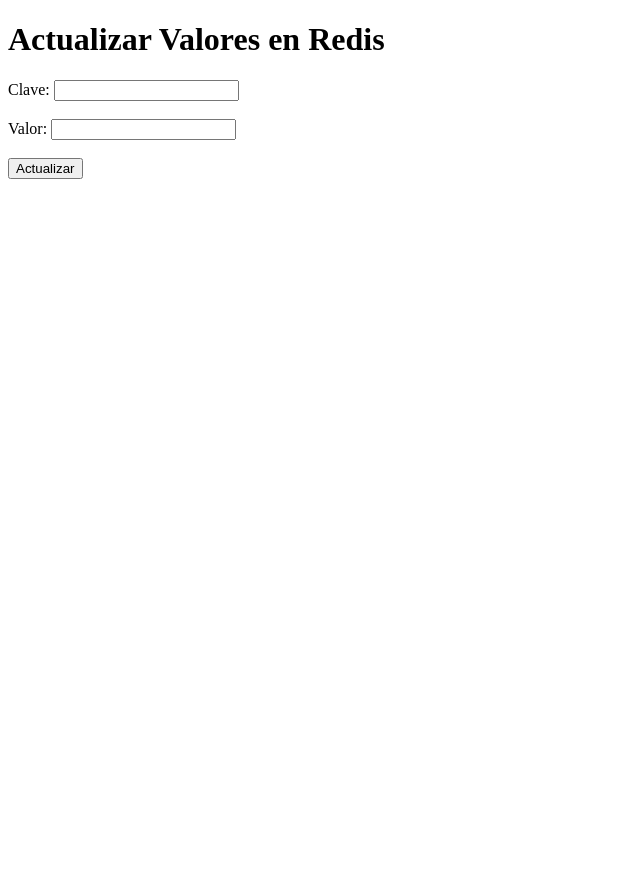
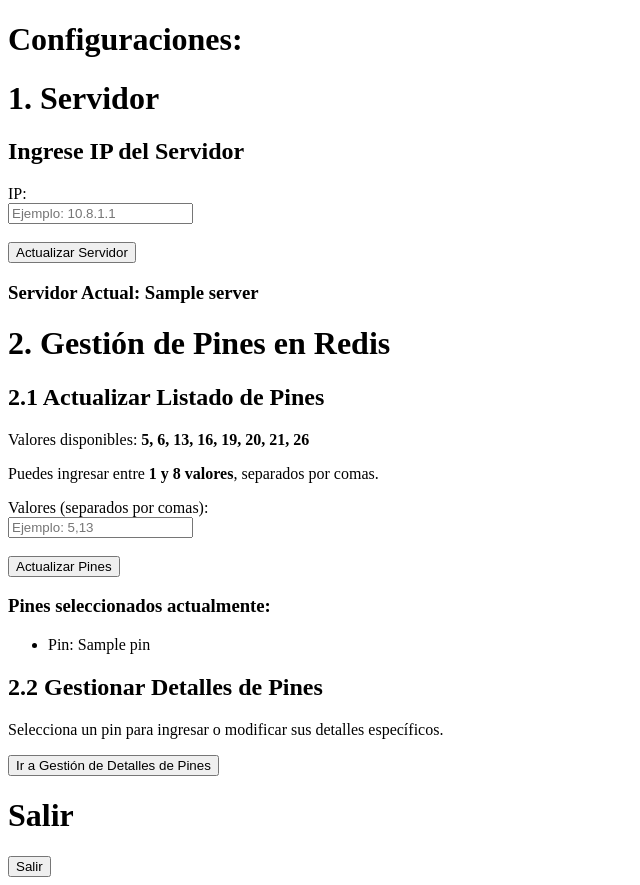
Before and after one commit to rvargas18/primera_interfaz, a Flask app: template templates/index.html in a window 1280 px wide. Shown: the whole page, without its empty margins (0-640 px from the left). Before the commit the page ends 179 px from the top, so only its background shows below. Run offline with Flask 3, Linux system fonts and the light colour scheme; the template is opened without the code that fills it: most values are stand-ins (such as "Sample title", 1, 10 or a date in 2020).

Commit message:
agrega login y vistas de detalles de configuracion

```diff
--- a/app.py
+++ b/app.py
@@ -1,8 +1,9 @@
-from flask import Flask, render_template, request, redirect, url_for, Response
+from flask import Flask, render_template, request, redirect, url_for, Response, session
 import redis
 import functools
 
 app = Flask(__name__)
+app.secret_key = 'secret_key_rvo'
 
 # Conexión a Redis
 r = redis.Redis(host='localhost', port=6379, decode_responses=True)
@@ -32,18 +33,126 @@ def requires_auth(f):
         return f(*args, **kwargs)
     return decorated
 
+@app.route('/login', methods=['GET', 'POST'])
+def login():
+    if request.method == 'POST':
+        username = request.form['username']
+        password = request.form['password']
+        if check_auth(username, password):
+            return redirect(url_for('index'))
+        else:
+            return "Credenciales incorrectas", 401
+    return render_template('login.html')
+
+
+@app.route('/logout', methods=['GET'])
+def logout():
+    try:
+        return redirect(url_for('login'))  # Redirige al index
+    except Exception as e:
+        return f"Error en logout: {str(e)}", 500
+
+
 @app.route('/')
 @requires_auth
 def index():
-    return render_template('index.html')
+    key = 'selected_pins'
+    selected_pins = r.lrange(key, 0, -1)  # Obtener lista de pines seleccionados
+    selected_pins = [int(pin) for pin in selected_pins]  # Convertir a enteros
+    server = r.get('server')
+    # server = _server.decode('utf-8') if _server else 'localhost'
 
-@app.route('/update', methods=['POST'])
+    return render_template('index.html', selected_pins=selected_pins, server=server)
+
+
+@app.route('/update_pines', methods=['POST'])
 @requires_auth
-def update():
-    key = request.form['key']
-    value = request.form['value']
-    r.set(key, value)
+def update_pines():
+    # La clave es fija: "pines"
+    key = 'pines'
+    key2 = 'selected_pins'
+    # Obtener los valores enviados desde el formulario
+    values = request.form['value']
+    # Convertir la cadena en una lista de números (suponiendo que los valores están separados por comas)
+    try:
+        value_list = [int(x.strip()) for x in values.split(',')]
+    except ValueError:
+        return "Todos los valores deben ser números separados por comas.", 400
+
+    # Validar la cantidad de valores
+    if not (1 <= len(value_list) <= 8):
+        return "Debes ingresar entre 1 y 8 valores.", 400
+
+    # Actualizar la lista en Redis
+    r.delete(key)  # Borra la lista anterior
+    r.set(key, "{}".format(values))  # Agrega los nuevos valores
+
+    # Guardar los valores en Redis
+    r.delete(key2)  # Eliminar la lista anterior
+    r.rpush(key2, *value_list)  # Guardar los nuevos valores
+
     return redirect(url_for('index'))
+
+
+@app.route('/update_server', methods=['POST'])
+@requires_auth
+def update_server():
+    key = 'server'
+    server = request.form['server']
+    r.set(key, "{}".format(server))
+
+    return redirect(url_for('index'))
+
+
+@app.route('/update_details')
+@requires_auth
+def update_details_form():
+    key = 'selected_pins'
+    selected_pins = r.lrange(key, 0, -1)  # Obtener los valores de la lista
+    selected_pins = [int(pin) for pin in selected_pins]  # Convertir a enteros
+
+    return render_template('update_details.html', selected_pins=selected_pins)
+
+
+@app.route('/update_details', methods=['GET', 'POST'])
+@requires_auth
+def update_details():
+    try:
+        key = 'selected_pins'
+        selected_pins = r.lrange(key, 0, -1)
+        selected_pins = [int(pin) for pin in selected_pins]
+
+        if request.method == 'POST':
+            # Leer los datos enviados desde el formulario
+            pin = int(request.form['pin'])
+            device = request.form['device']
+            habilitacion_zsf = request.form.get('habilitacion_zsf', '0')
+            tiempo_zsf = int(request.form['tiempo_zsf'])
+            habilitacion_osf = request.form.get('habilitacion_osf', '0')
+            tiempo_osf = int(request.form['tiempo_osf'])
+
+            # Guardar los datos en Redis con las claves especificadas
+            r.set(f'devid_{pin}', device)
+            r.set(f'zsf_{pin}', habilitacion_zsf)
+            r.set(f'tl_zs_{pin}', tiempo_zsf)
+            r.set(f'osf_{pin}', habilitacion_osf)
+            r.set(f'tl_os_{pin}', tiempo_osf)
+
+            # Pasar los valores a la plantilla
+            return render_template('update_details.html',
+                                selected_pins=selected_pins,
+                                selected_pin=pin,
+                                device=device,
+                                habilitacion_zsf=habilitacion_zsf,
+                                tiempo_zsf=tiempo_zsf,
+                                habilitacion_osf=habilitacion_osf,
+                                tiempo_osf=tiempo_osf)
+
+        # Para GET: Mostrar los valores por defecto si no se ha enviado el formulario
+        return render_template('update_details.html', selected_pins=selected_pins)
+    except Exception as e:
+        return f"Ocurrió un error: {e}", 400
+
 
 if __name__ == '__main__':
     app.run(host='0.0.0.0', port=5000)
--- a/templates/index.html
+++ b/templates/index.html
@@ -1,16 +1,48 @@
 <!DOCTYPE html>
 <html>
 <head>
-    <title>Actualizar Valores en Redis</title>
+    <title>Gestión de Configuraciones</title>
 </head>
 <body>
-    <h1>Actualizar Valores en Redis</h1>
-    <form action="/update" method="post">
-        <label for="key">Clave:</label>
-        <input type="text" id="key" name="key"><br><br>
-        <label for="value">Valor:</label>
-        <input type="text" id="value" name="value"><br><br>
-        <input type="submit" value="Actualizar">
+    <h1>Configuraciones:</h1>
+
+    <h1>1. Servidor</h1>
+
+    <h2>Ingrese IP del Servidor</h2>
+
+    <form action="/update_server" method="post">
+        <label for="server">IP:</label><br>
+        <input type="text" id="server" name="server" placeholder="Ejemplo: 10.8.1.1"><br><br>
+        <input type="submit" value="Actualizar Servidor">
+    </form>
+    <h3>Servidor Actual: {{ server }}</h3>
+
+    <h1>2. Gestión de Pines en Redis</h1>
+
+    <h2>2.1 Actualizar Listado de Pines</h2>
+    <p>Valores disponibles: <strong>5, 6, 13, 16, 19, 20, 21, 26</strong></p>
+    <p>Puedes ingresar entre <strong>1 y 8 valores</strong>, separados por comas.</p>
+    <form action="/update_pines" method="post">
+        <label for="value">Valores (separados por comas):</label><br>
+        <input type="text" id="value" name="value" placeholder="Ejemplo: 5,13"><br><br>
+        <input type="submit" value="Actualizar Pines">
+    </form>
+    <h3>Pines seleccionados actualmente:</h3>
+    <ul>
+        {% for pin in selected_pins %}
+            <li>Pin: {{ pin }}</li>
+        {% endfor %}
+    </ul>
+
+    <h2>2.2 Gestionar Detalles de Pines</h2>
+    <p>Selecciona un pin para ingresar o modificar sus detalles específicos.</p>
+    <form action="/update_details" method="get">
+        <input type="submit" value="Ir a Gestión de Detalles de Pines">
+    </form>
+
+    <h1>Salir</h1>
+    <form action="/logout" method="get">
+        <input type="submit" value="Salir">
     </form>
 </body>
 </html>
```
Also changed, not shown: templates/login.html (added, +18 -0 lines), templates/update_details.html (added, +52 -0 lines).
